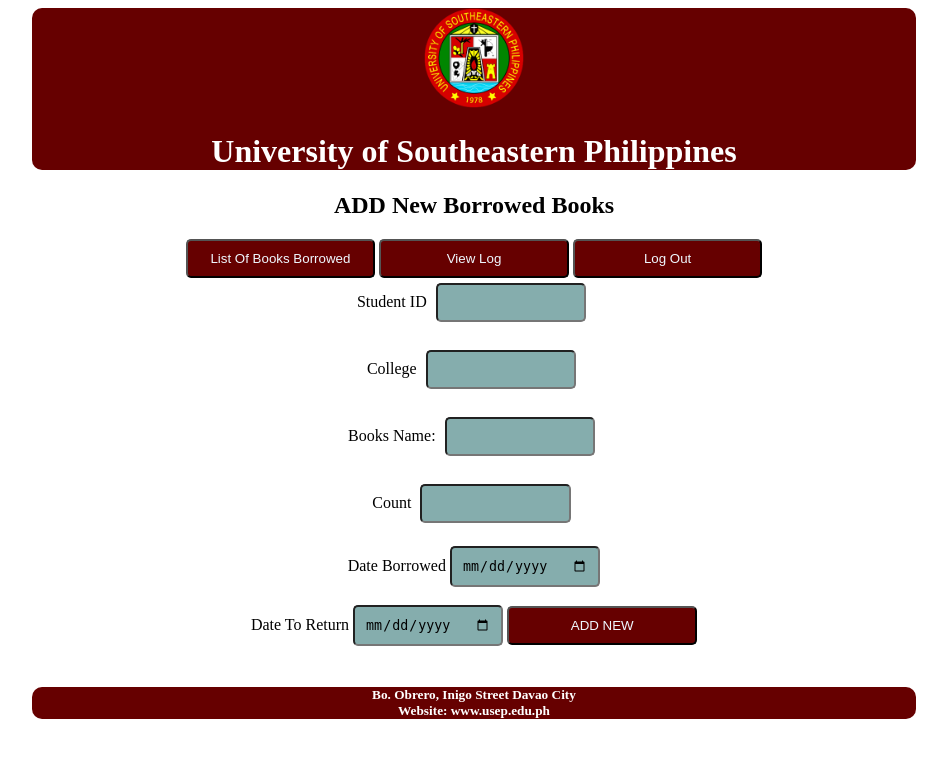
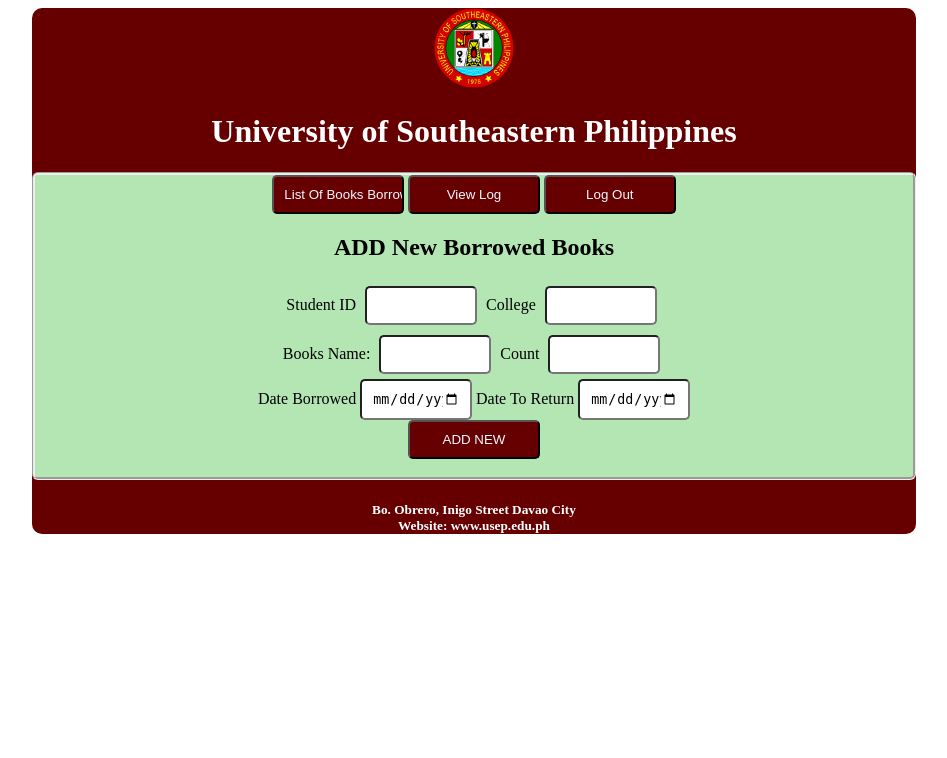
Before and after one commit to ocsmariza/List-of-Books, a PHP site: page /create.php in a window 1280 px wide. Shown: the top 758 px of the page, without its empty margins (166-1113 px from the left). Run offline with PHP 8.4, Linux system fonts and the light colour scheme; data that the repository does not hold is empty.

Commit message:
maincreate

```diff
--- a/create.php
+++ b/create.php
@@ -48,14 +48,14 @@ if(isset($_POST['addbook'])){
         }
     input[type=text]{
     width: 10%;
-    background-color: #85adad;
+    background-color: #ffffff;
     padding: 10px;
     cursor: pointer;
     border-radius: 5px;
 }
         input[type=date]{
             width: 10%;
-            background-color: #85adad;
+            background-color: #ffffff;
             padding: 10px;
             cursor: pointer;
             border-radius: 5px;
@@ -75,6 +75,11 @@ if(isset($_POST['addbook'])){
             margin-right: 15%;
             border-radius: 10px;
             }
+        .border{
+                border-style: groove;
+                background-color: #b3e6b3;
+                border-radius: 6px;
+            }
 
     </style>
 </head>
@@ -82,61 +87,58 @@ if(isset($_POST['addbook'])){
 
 <div class="header">
   <center>
-
- <img src="photos/usep.png" height=100 width=100  class="left">
-
+ <img src="photos/usep.png" height=80 width=80  class="left">
     <h1 style="color:white">University of Southeastern Philippines</h1>
     </center>
-    </div>
-    <div id="main">
-	<h2 align="center">ADD New Borrowed Books</h2>
-        <div>
 
 
+                <div class="border">
                     <center><a href="../listofbooks/listofbooks.php"><input type="submit" value="List Of Books Borrowed"></a>
                     <a href="../listofbooks/log.php"><input type="submit" value="View Log"></a>
                     <a href="../listofbooks/main/INDEX.php"><input type="submit" value="Log Out" ></a></center>
+                    <div id="main">
+                    <h2 align="center">ADD New Borrowed Books</h2>
+                    <div>
                 <center>
                 <form action="create.php" method="POST">
                 <div class="form-group ">
                 <label>Student ID</label>
                 <input type="text" name="stud_id" class="form-control" value="">
    <!--                  <?php echo $stud_id; ?>-->
-                </div><br>
 
-                <div class="form-group ">
+
                 <label>College</label>
                 <input type="text" name="College" class="form-control" value="">
    <!--                  <?php echo $College; ?>-->
-                </div><br>
+                <br>
 
-                <div class="form-group">
+
                 <label>Books Name:</label>
                 <input type="text" name="booksname" class="form-control" value="">
   <!--                  <?php echo $booksname; ?>-->
-                </div><br>
 
-                <div class="form-group">
+
                 <label>Count </label>
                 <input type="text" name="Count" class="form-control" value="">
    <!--                 <?php echo $Count; ?>-->
-                </div><br>
+                <br>
 
-                <div class="form-group">
                 <label>Date Borrowed</label>
                 <input type="date" name="dateborrowed" class="form-control" value="">
     <!--                <?php echo $dateborrowed; ?>-->
-                </div><br>
 
-                <div class="form-group">
+
                 <label>Date To Return</label>
                 <input type="date" name="datereturned" class="form-control" value="">
     <!--                <?php echo $datereturned; ?>-->
 
+                <br>
                 <input type="submit" name="addbook" value="ADD NEW" ><br><br>
                 </div>
                 </center>
 				</form>
+                        </div>
+                    </div>
 
 	</div>
         <div class="footer">
```
Also changed, not shown: main/index.php (+11 -8 lines).
